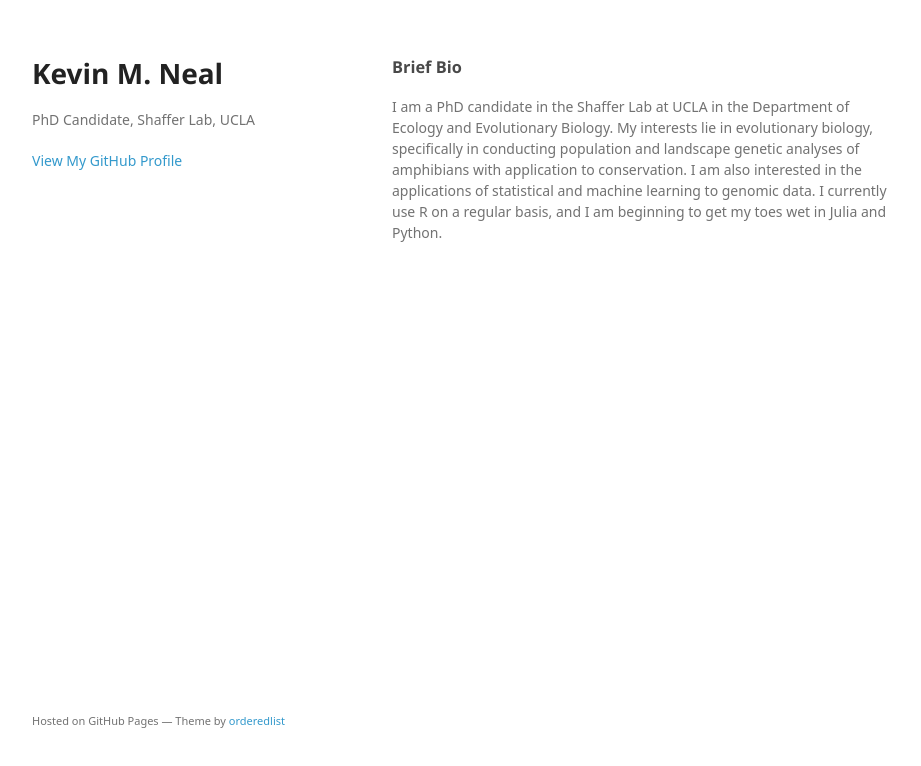
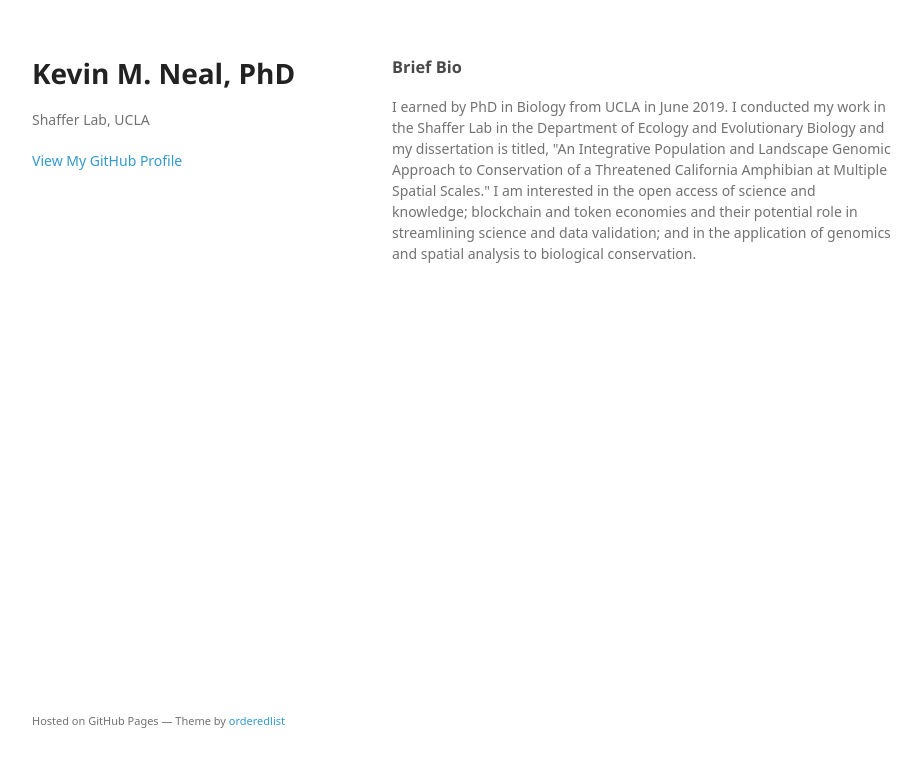
Before and after one commit to kevinmneal/kevinmneal.github.io, a plain HTML site: page index.html in a window 1280 px wide. Shown: the whole page, without its empty margins (178-1099 px from the left). Drawn offline with Linux system fonts and the light colour scheme; a web font is replaced by a local one.

Commit message:
Update index.html

```diff
--- a/index.html
+++ b/index.html
@@ -15,8 +15,8 @@
   <body>
     <div class="wrapper">
       <header>
-        <h1>Kevin M. Neal</h1>
-        <p>PhD Candidate, Shaffer Lab, UCLA</p>
+        <h1>Kevin M. Neal, PhD</h1>
+        <p>Shaffer Lab, UCLA</p>
 
 
         <p class="view"><a href="https://github.com/kevinmneal">View My GitHub Profile</a></p>
@@ -26,7 +26,7 @@
         <h3>
 <a id="brief-bio" class="anchor" href="#brief-bio" aria-hidden="true"><span aria-hidden="true" class="octicon octicon-link"></span></a>Brief Bio</h3>
 
-<p>I am a PhD candidate in the Shaffer Lab at UCLA in the Department of Ecology and Evolutionary Biology. My interests lie in evolutionary biology, specifically in conducting population and landscape genetic analyses of amphibians with application to conservation. I am also interested in the applications of statistical and machine learning to genomic data. I currently use R on a regular basis, and I am beginning to get my toes wet in Julia and Python.</p>
+<p>I earned by PhD in Biology from UCLA in June 2019. I conducted my work in the Shaffer Lab in the Department of Ecology and Evolutionary Biology and my dissertation is titled, "An Integrative Population and Landscape Genomic Approach to Conservation of a Threatened California Amphibian at Multiple Spatial Scales." I am interested in the open access of science and knowledge; blockchain and token economies and their potential role in streamlining science and data validation; and in the application of genomics and spatial analysis to biological conservation.</p>
       </section>
       <footer>
         <p><small>Hosted on GitHub Pages &mdash; Theme by <a href="https://github.com/orderedlist">orderedlist</a></small></p>
```
